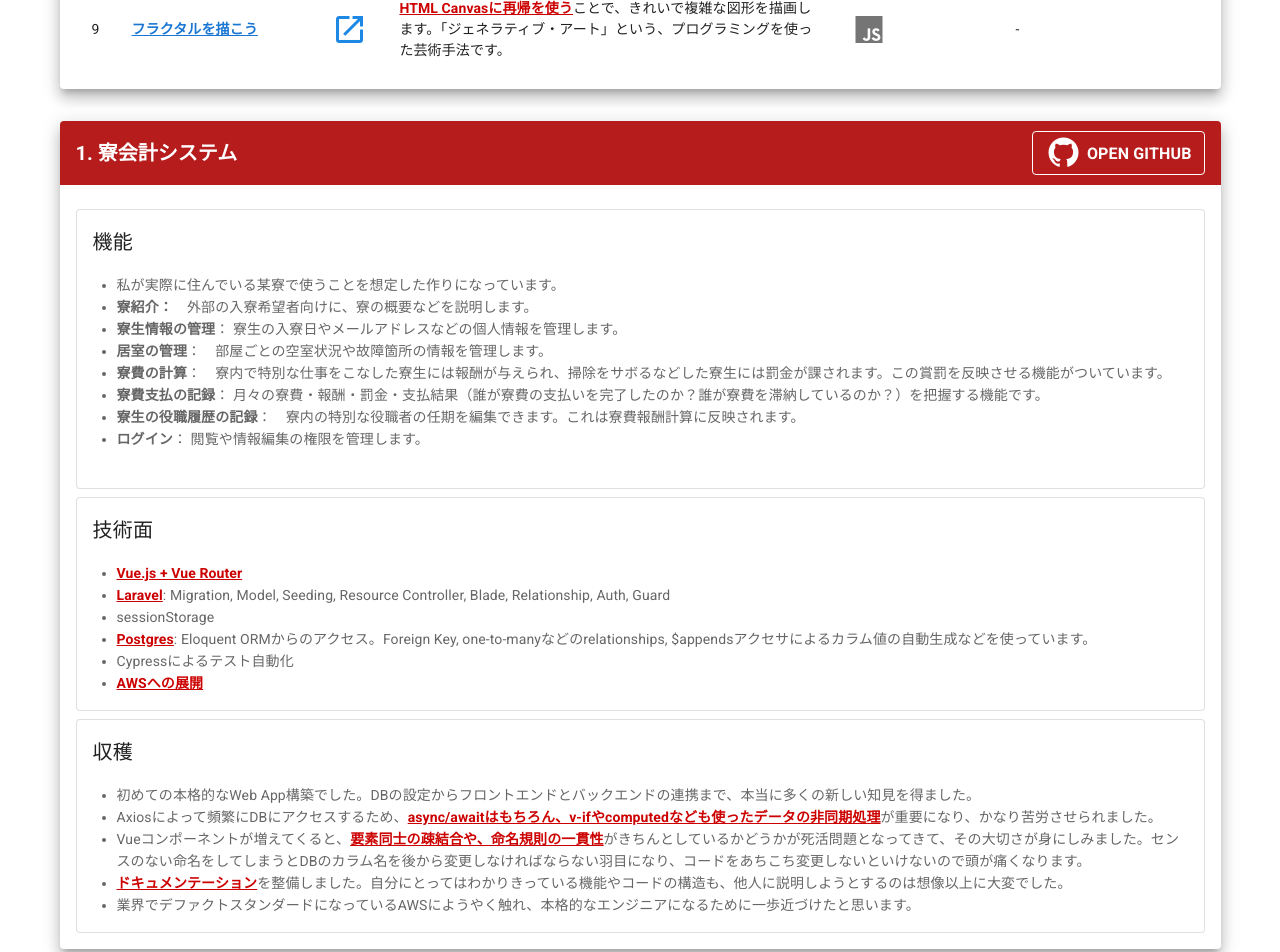
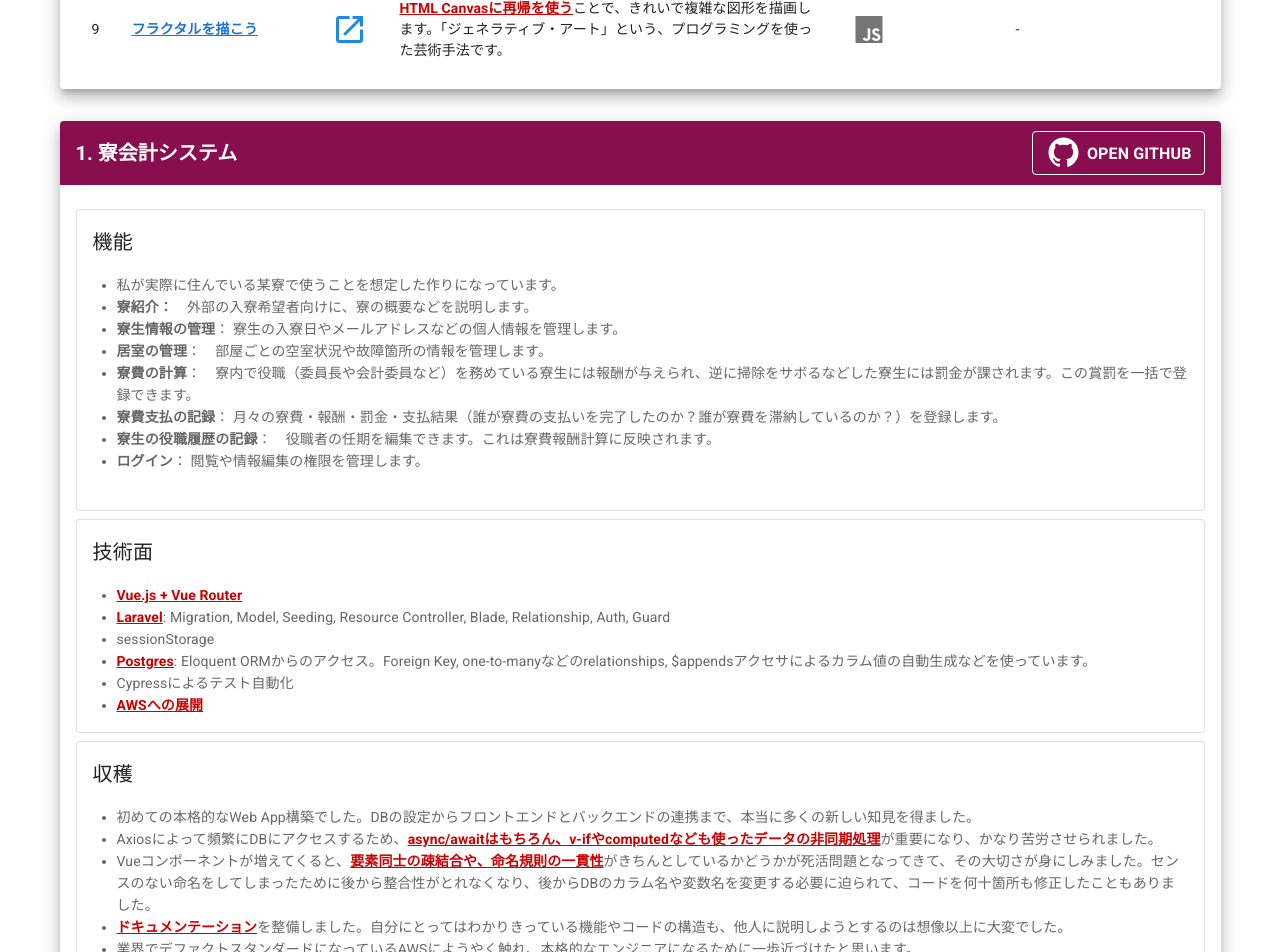
Before and after one commit to azureleaf/azureleaf.github.io, a Vue app: page /#/ in a window 1280 px wide. Shown: the part 1180-2132 px from the top of the page. Built offline with nearby package versions, Linux system fonts and the light colour scheme.

Commit message:
style: Update project description

```diff
--- a/src/views/Projects.vue
+++ b/src/views/Projects.vue
@@ -203,9 +203,9 @@ export default {
             "<b>寮紹介：</b>　外部の入寮希望者向けに、寮の概要などを説明します。",
             "<b>寮生情報の管理</b>： 寮生の入寮日やメールアドレスなどの個人情報を管理します。",
             "<b>居室の管理</b>：　部屋ごとの空室状況や故障箇所の情報を管理します。",
-            "<b>寮費の計算</b>：　寮内で特別な仕事をこなした寮生には報酬が与えられ、掃除をサボるなどした寮生には罰金が課されます。この賞罰を反映させる機能がついています。",
-            "<b>寮費支払の記録</b>： 月々の寮費・報酬・罰金・支払結果（誰が寮費の支払いを完了したのか？誰が寮費を滞納しているのか？）を把握する機能です。",
-            "<b>寮生の役職履歴の記録</b>：　寮内の特別な役職者の任期を編集できます。これは寮費報酬計算に反映されます。",
+            "<b>寮費の計算</b>：　寮内で役職（委員長や会計委員など）を務めている寮生には報酬が与えられ、逆に掃除をサボるなどした寮生には罰金が課されます。この賞罰を一括で登録できます。",
+            "<b>寮費支払の記録</b>： 月々の寮費・報酬・罰金・支払結果（誰が寮費の支払いを完了したのか？誰が寮費を滞納しているのか？）を登録します。",
+            "<b>寮生の役職履歴の記録</b>：　役職者の任期を編集できます。これは寮費報酬計算に反映されます。",
             "<b>ログイン</b>： 閲覧や情報編集の権限を管理します。"
           ],
           funcImg: "",
@@ -220,7 +220,7 @@ export default {
           achvs: [
             "初めての本格的なWeb App構築でした。DBの設定からフロントエンドとバックエンドの連携まで、本当に多くの新しい知見を得ました。",
             "Axiosによって頻繁にDBにアクセスするため、<u>async/awaitはもちろん、v-ifやcomputedなども使ったデータの非同期処理</u>が重要になり、かなり苦労させられました。",
-            "Vueコンポーネントが増えてくると、<u>要素同士の疎結合や、命名規則の一貫性</u>がきちんとしているかどうかが死活問題となってきて、その大切さが身にしみました。センスのない命名をしてしまうとDBのカラム名を後から変更しなければならない羽目になり、コードをあちこち変更しないといけないので頭が痛くなります。",
+            "Vueコンポーネントが増えてくると、<u>要素同士の疎結合や、命名規則の一貫性</u>がきちんとしているかどうかが死活問題となってきて、その大切さが身にしみました。センスのない命名をしてしまったために後から整合性がとれなくなり、後からDBのカラム名や変数名を変更する必要に迫られて、コードを何十箇所も修正したこともありました。",
             "<u>ドキュメンテーション</u>を整備しました。自分にとってはわかりきっている機能やコードの構造も、他人に説明しようとするのは想像以上に大変でした。",
             "業界でデファクトスタンダードになっているAWSにようやく触れ、本格的なエンジニアになるために一歩近づけたと思います。"
           ]
@@ -416,17 +416,17 @@ export default {
           frameworks: ["js"],
           backends: [],
           funcs: [
-            "「ある点から出発して一定の規則で枝分かれする」という非常に単純な動作を繰り返し、それを可視化することで幾何学的な図形を描けます。",
+            "「ある点から出発して一定の規則で枝分かれする」という非常に単純な動作を繰り返し、それを可視化することで複雑な幾何学図形を描けます。",
             "繰り返しの回数、枝分かれの角度、長さ、配色などをユーザが自由に変更できるコントロールをつけたので、いろいろ遊ぶことができます。"
           ],
           funcImg: "",
           techs: [
-            "Canvasによる描画",
-            "Vuetifyによる各種コントロール要素の利用",
-            "再帰の利用"
+            "Canvasによる描画。",
+            "Vuetifyによる各種コントロール要素（カラーピッカー、スライダー、ボタンなど）の利用。",
+            "再帰関数の活用。"
           ],
           achvs: [
-            "Vuetifyの便利さがとてもよくわかりました。きれいなコンポーネント要素がサクッと実装できる。こういう機能の車輪の再発明していくのは地獄。"
+            "Vuetifyの便利さがとてもよくわかりました。きれいなコンポーネント要素がサクッと実装できます。こういった機能について車輪の再発明していくのは地獄ですし人生の時間を浪費することになるので、本当にありがたいです。"
           ]
         }
       ],
@@ -463,7 +463,7 @@ export default {
           value: "backends"
         }
       ],
-      bgColors: ["red darken-4", "green darken-4", "blue darken-4"]
+      bgColors: ["pink darken-4", "green darken-4", "blue darken-4"]
     };
   },
   methods: {
```
